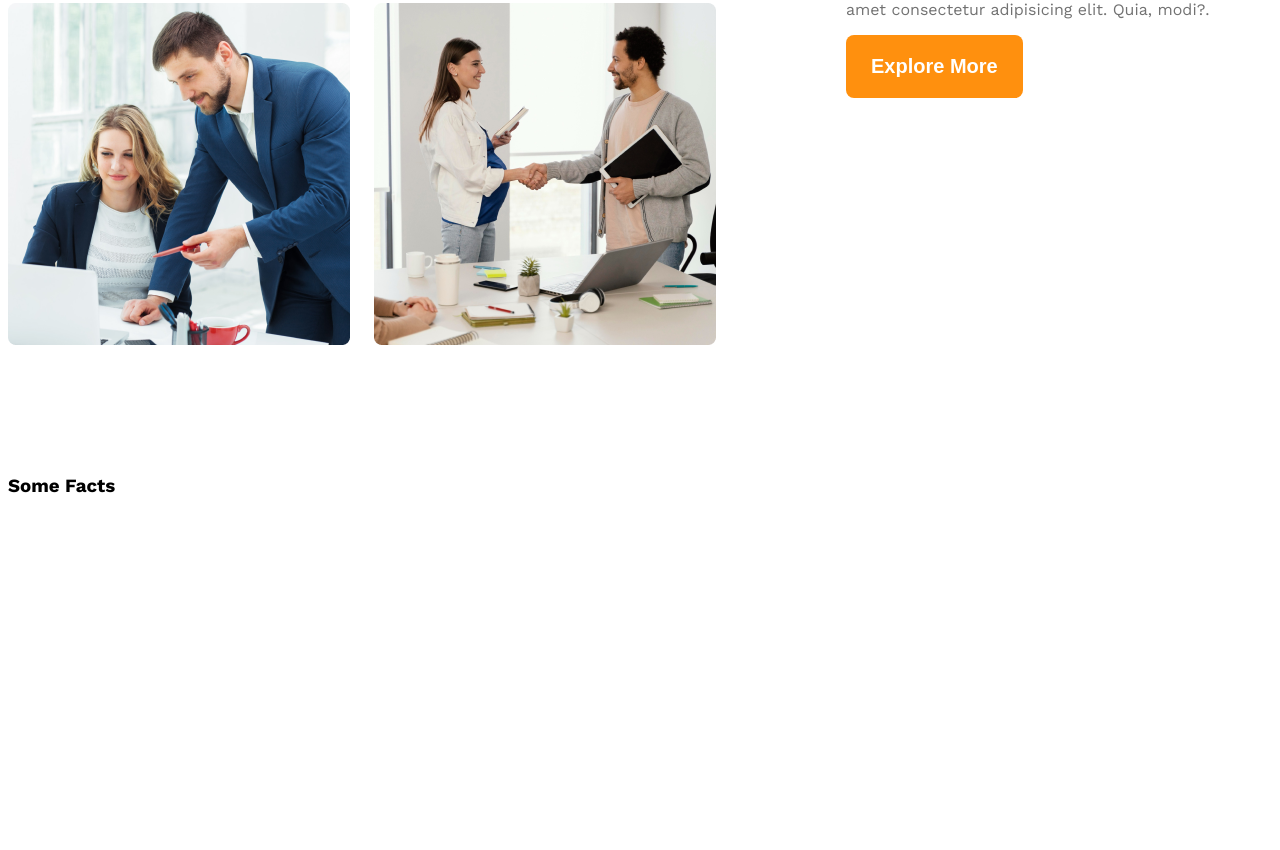
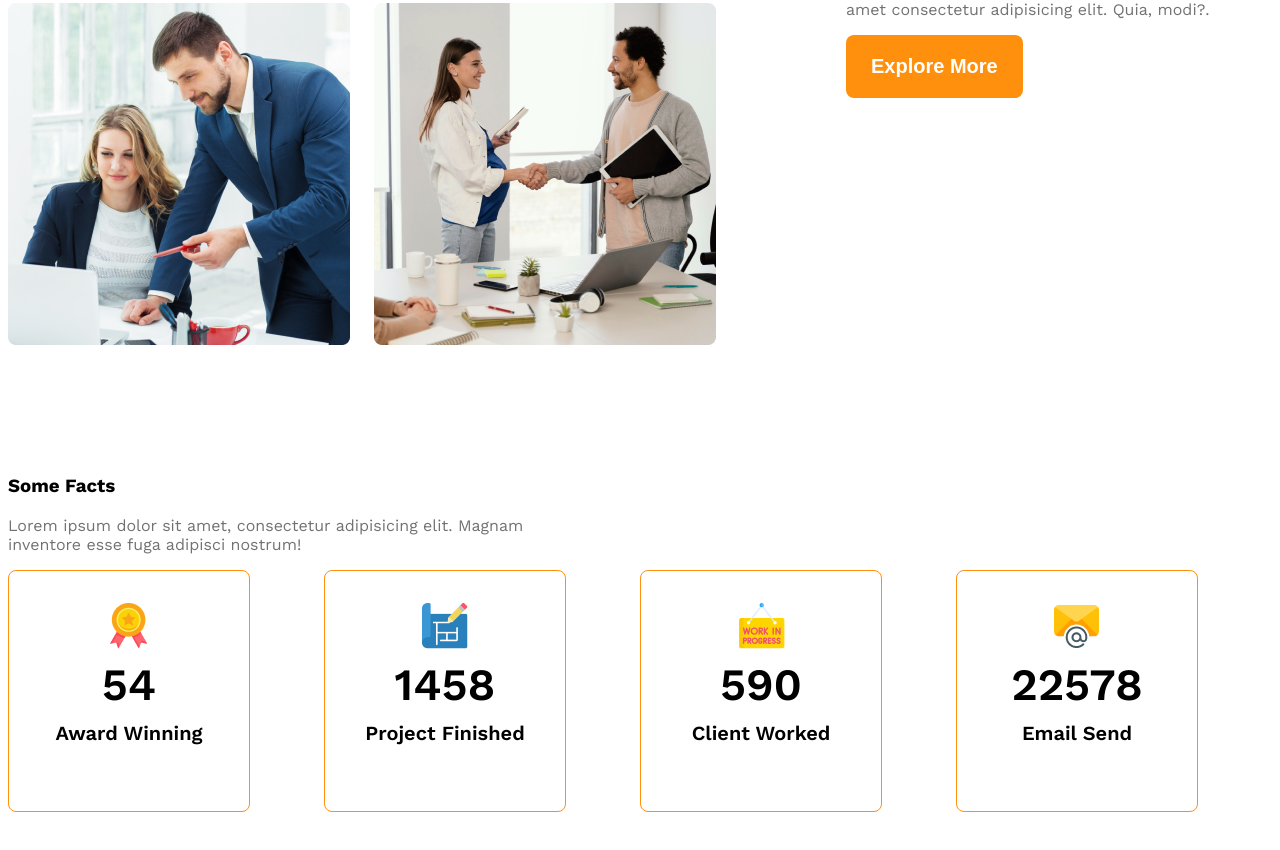
Before and after one commit to Ashraf-DIU/g3-architects-website, a plain HTML site: page index.html in a window 1280 px wide. Shown: the part 1677-2527 px from the top of the page. Before the commit the page ends 2304 px from the top, so only its background shows below. Drawn offline with nearby package versions, Linux system fonts and the light colour scheme.

Commit message:
Add Facts contents and apply flex

```diff
--- a/index.html
+++ b/index.html
@@ -50,6 +50,37 @@
         <!-- Features will enjoy -->
         <section>
             <h3 class="section-title">Some Facts</h3>
+            <p class="text-light-gray fact-descrip">Lorem ipsum dolor sit amet, consectetur adipisicing elit. Magnam inventore esse fuga adipisci  nostrum!</p>
+            <div class="fact-container">
+                <div class="fact-card display-flex">
+                    <div>
+                        <img src="images/icons/ribon.png" alt="" class="fact-icon">
+                    <h4 class="fact-num">54</h4>
+                    <h5 class="fact-name">Award Winning</h5>
+                    </div>
+                </div>
+                <div class="fact-card display-flex">
+                    <div>
+                        <img src="images/icons/projects.png" alt="" class="fact-icon">
+                    <h4 class="fact-num">1458</h4>
+                    <h5 class="fact-name">Project Finished</h5>
+                </div>
+                    </div>
+                <div class="fact-card display-flex">
+                    <div>
+                        <img src="images/icons/customers.png " alt="" class="fact-icon">
+                    <h4 class="fact-num">590</h4>
+                    <h5 class="fact-name">Client Worked</h5>
+                    </div>
+                </div>
+                <div class="fact-card display-flex">
+                    <div>
+                        <img src="images/icons/email.png" alt="" class="fact-icon">
+                    <h4 class="fact-num">22578</h4>
+                    <h5 class="fact-name">Email Send</h5>
+                    </div>
+                </div>
+            </div>
         </section>
         <!-- Some facts -->
          <section>
--- a/styles/style.css
+++ b/styles/style.css
@@ -113,6 +113,32 @@ main > section{
     font-weight: 500;
 }
 
+/* Some Fact related */
+.fact-container{
+    display: grid;
+    grid-template-columns: repeat(4, 1fr);
+}
+.fact-card{
+    border: 1px solid #FF900E;
+    width: 240px;
+    height: 240px;
+    border-radius: 8px;
+    text-align: center;
+    align-items: center;
+    justify-content: center;
+}
+.fact-num{
+    font-size: 2.8rem;
+    font-weight: 600;
+    margin-top: 5px;
+    margin-bottom: 10px;
+}
+.fact-name{
+    font-size: 1.25rem;
+    font-weight: 600;
+    margin-top: 10px;
+}
+
 /* Responsive media query */
 @media screen and (max-width: 576px) {
     .navbar,
@@ -127,6 +153,9 @@ main > section{
         margin-left: 20px;
     }
 }
+.fact-descrip{
+    max-width: 540px;
+}
 
 /* Medium size devices */
 @media screen and (min-width: 576px) and (max-width: 992px) {
```
